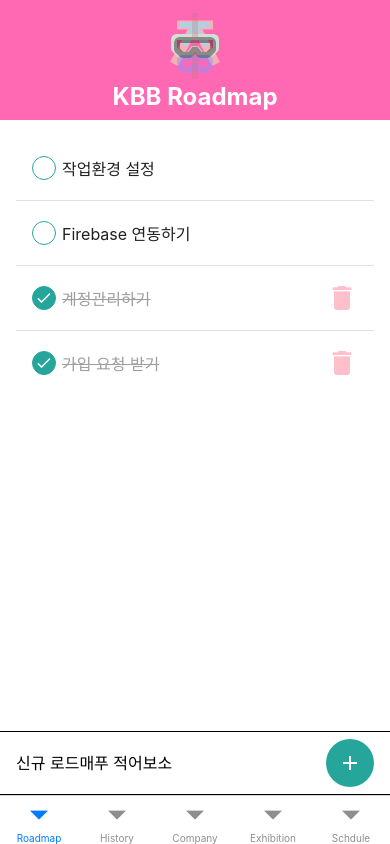
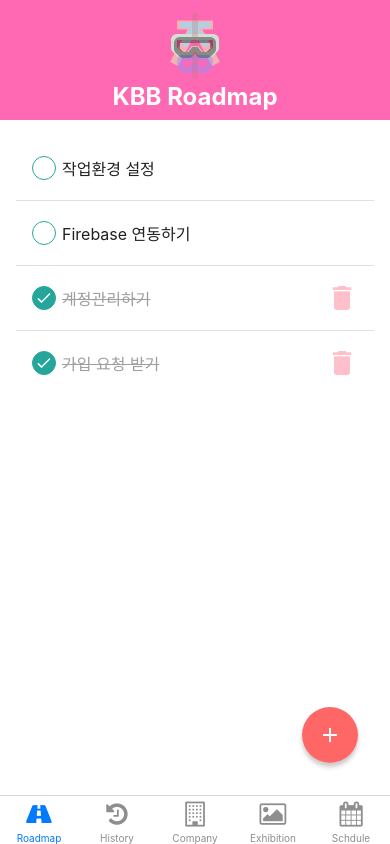
Before and after one commit to JeesubKim/kbb_rn_app, a React Native app in the folder kbb_rn_app/: screen /AppScreen in a window 390 px wide. Built offline with nearby package versions, Linux system fonts and the light colour scheme.

Commit message:
Adding tab screens and floating action button on HomeScreen, it's Roadmap screen actually

```diff
--- a/kbb_rn_app/App.js
+++ b/kbb_rn_app/App.js
@@ -13,6 +13,7 @@ import SplashScreen from './screens/SplashScreen';
 import {NavigationContainer} from '@react-navigation/native';
 import {createNativeStackNavigator} from '@react-navigation/native-stack';
 import AppScreen from './screens/AppScreen';
+import WriteScreen from './screens/WriteScreen';
 
 const Stack = createNativeStackNavigator();
 
@@ -32,11 +33,11 @@ function App() {
           component={AppScreen}
           // options={{headerShown: false}}
         />
-        {/* <Stack.Screen
-          name="Home"
-          component={HomeScreen}
+        <Stack.Screen
+          name="WriteScreen"
+          component={WriteScreen}
           // options={{headerShown: false}}
-        /> */}
+        />
       </Stack.Navigator>
     </NavigationContainer>
   );
--- /dev/null
+++ b/kbb_rn_app/components/FloatingWriteButton.js
@@ -0,0 +1,58 @@
+import React from 'react';
+import {useNavigation} from '@react-navigation/native';
+import {Platform, Pressable, StyleSheet, View} from 'react-native';
+
+import Icon from 'react-native-vector-icons/MaterialIcons';
+
+function FloatingWriteButton({target}) {
+  const navigation = useNavigation();
+  const onPress = () => {
+    if (target) {
+      navigation.navigate(target);
+    }
+  };
+  return (
+    <View style={style.container}>
+      <Pressable
+        style={({pressed}) => [
+          style.button,
+          Platform.OS === 'ios' ? opacity : pressed ? 0.6 : 1,
+        ]}
+        onPress={onPress}>
+        <Icon name="add" size={24} style={style.icon} />
+      </Pressable>
+    </View>
+  );
+}
+
+const style = StyleSheet.create({
+  container: {
+    position: 'absolute',
+    bottom: 32,
+    right: 32,
+    width: 56,
+    height: 56,
+    borderRadius: 28,
+
+    shadowColor: '#4d4d4d',
+    shadowOffset: {width: 0, height: 4},
+    shadowOpacity: 0.3,
+    shadowRadius: 4,
+
+    elevation: 5,
+    overflow: Platform.select({android: 'hidden'}),
+  },
+  button: {
+    width: 56,
+    height: 56,
+    borderRadius: 28,
+    backgroundColor: '#f66',
+    justifyContent: 'center',
+    alignItems: 'center',
+  },
+  icon: {
+    color: 'white',
+  },
+});
+
+export default FloatingWriteButton;
--- a/kbb_rn_app/screens/AppScreen.js
+++ b/kbb_rn_app/screens/AppScreen.js
@@ -2,6 +2,12 @@ import React from 'react';
 import {createBottomTabNavigator} from '@react-navigation/bottom-tabs';
 
 import HomeScreen from './HomeScreen';
+
+import FontAwesome from 'react-native-vector-icons/FontAwesome';
+import HistoryScreen from './HistoryScreen';
+import ScheduleScreen from './ScheduleScreen';
+import ExhibitionScreen from './ExhibitionScreen';
+import CompanyScreen from './CompanyScreen';
 
 const Tab = createBottomTabNavigator();
 
@@ -10,11 +16,51 @@ function AppScreen({navigation}) {
     <Tab.Navigator
       initialRouteName="Roadmap"
       screenOptions={{headerShown: false}}>
-      <Tab.Screen name="Roadmap" component={HomeScreen} />
-      <Tab.Screen name="History" component={HomeScreen} />
-      <Tab.Screen name="Company" component={HomeScreen} />
-      <Tab.Screen name="Exhibition" component={HomeScreen} />
-      <Tab.Screen name="Schdule" component={HomeScreen} />
+      <Tab.Screen
+        name="Roadmap"
+        component={HomeScreen}
+        options={{
+          tabBarIcon: ({color, size}) => (
+            <FontAwesome name="road" color={color} size={size} />
+          ),
+        }}
+      />
+      <Tab.Screen
+        name="History"
+        component={HistoryScreen}
+        options={{
+          tabBarIcon: ({color, size}) => (
+            <FontAwesome name="history" color={color} size={size} />
+          ),
+        }}
+      />
+      <Tab.Screen
+        name="Company"
+        component={CompanyScreen}
+        options={{
+          tabBarIcon: ({color, size}) => (
+            <FontAwesome name="building-o" color={color} size={size} />
+          ),
+        }}
+      />
+      <Tab.Screen
+        name="Exhibition"
+        component={ExhibitionScreen}
+        options={{
+          tabBarIcon: ({color, size}) => (
+            <FontAwesome name="image" color={color} size={size} />
+          ),
+        }}
+      />
+      <Tab.Screen
+        name="Schdule"
+        component={ScheduleScreen}
+        options={{
+          tabBarIcon: ({color, size}) => (
+            <FontAwesome name="calendar" color={color} size={size} />
+          ),
+        }}
+      />
     </Tab.Navigator>
   );
 }
--- /dev/null
+++ b/kbb_rn_app/screens/CompanyScreen.js
@@ -0,0 +1,11 @@
+import React from 'react';
+import {View, Text} from 'react-native';
+
+function CompanyScreen({navigation}) {
+  return (
+    <View>
+      <Text>CompanyScreen</Text>
+    </View>
+  );
+}
+export default CompanyScreen;
--- /dev/null
+++ b/kbb_rn_app/screens/ExhibitionScreen.js
@@ -0,0 +1,11 @@
+import React from 'react';
+import {View, Text} from 'react-native';
+
+function ExhibitionScreen({navigation}) {
+  return (
+    <View>
+      <Text>ExhibitionScreen</Text>
+    </View>
+  );
+}
+export default ExhibitionScreen;
--- /dev/null
+++ b/kbb_rn_app/screens/HistoryScreen.js
@@ -0,0 +1,11 @@
+import React from 'react';
+import {View, Text} from 'react-native';
+
+function HistoryScreen({navigation}) {
+  return (
+    <View>
+      <Text>HistoryScreen</Text>
+    </View>
+  );
+}
+export default HistoryScreen;
--- a/kbb_rn_app/screens/HomeScreen.js
+++ b/kbb_rn_app/screens/HomeScreen.js
@@ -1,6 +1,7 @@
 import React, {createContext, useState} from 'react';
 
 import AddMilestone from '../components/AddMilestone';
+import FloatingWriteButton from '../components/FloatingWriteButton';
 
 import Greetings from '../components/Greetings';
 import Layout from '../components/Layout';
@@ -25,7 +26,9 @@ function HomeScreen({navigation}) {
           <Milestones milestones={milestones} />
         </Layout.Content>
         <Layout.Footer>
-          <AddMilestone placeholder="신규 로드매푸 적어보소" />
+          {/* <AddMilestone placeholder="신규 로드매푸 적어보소" /> */}
+
+          <FloatingWriteButton target="WriteScreen" />
         </Layout.Footer>
       </Layout>
     </Context.Provider>
--- /dev/null
+++ b/kbb_rn_app/screens/ScheduleScreen.js
@@ -0,0 +1,11 @@
+import React from 'react';
+import {View, Text} from 'react-native';
+
+function ScheduleScreen({navigation}) {
+  return (
+    <View>
+      <Text>ScheduleScreen</Text>
+    </View>
+  );
+}
+export default ScheduleScreen;
--- /dev/null
+++ b/kbb_rn_app/screens/WriteScreen.js
@@ -0,0 +1,13 @@
+import React from 'react';
+
+import {View, Text} from 'react-native';
+
+function WriteScreen({navigation}) {
+  return (
+    <View>
+      <Text>WriteScreen</Text>
+    </View>
+  );
+}
+
+export default WriteScreen;
```
Also changed, not shown: 1 other file (tests, documents, lock files or other folders).
